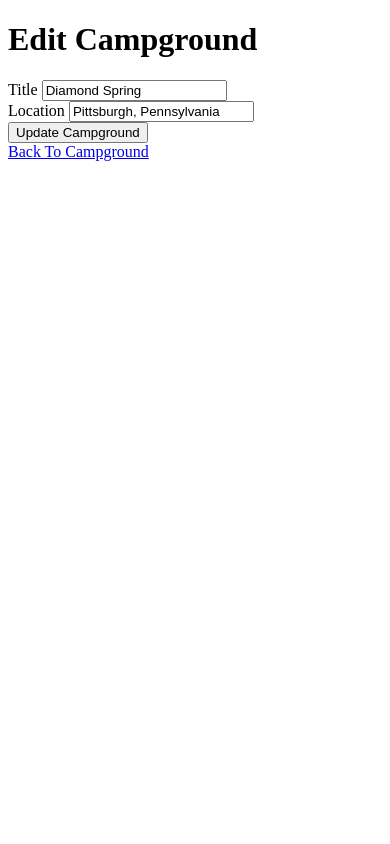
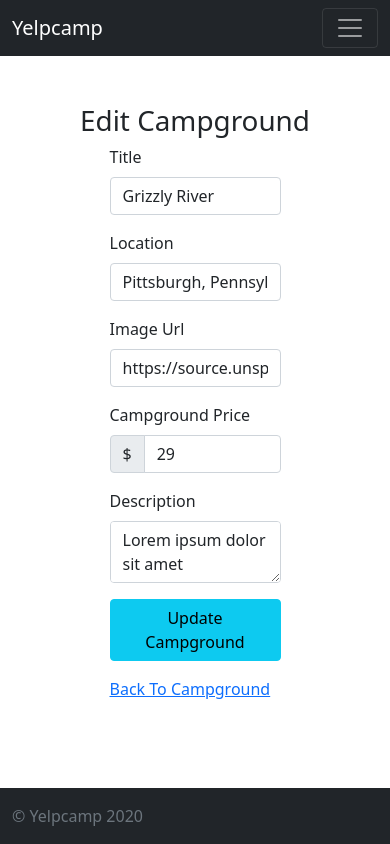
Before and after one commit to tanishgupta-git/Yelpcamp, a Node server app: page /campgrounds/600000000000000000000003/edit in a window 390 px wide. Run offline with Node 20, Linux system fonts and the light colour scheme; data comes from the database, SQL or seed files in the repository; some libraries are stand-ins or nearby versions.

Commit message:
added ejs-mate package and styling in the campgrounds files

```diff
--- a/app.js
+++ b/app.js
@@ -3,6 +3,7 @@ const express = require('express');
 const app = express();
 const path = require('path')
 const monogoose = require('mongoose');
+const ejsMate = require('ejs-mate');
 const methodOverride = require('method-override');
 const Campground = require('./models/campground');
 
@@ -18,6 +19,7 @@ db.on("error",console.error.bind(console,"connection error:"));
 db.once("open",() => {
     console.log("Database Connected");
 })
+app.engine('ejs',ejsMate);
 app.set('view engine','ejs');
 app.set('views',path.join(__dirname,"views"));
 app.use(express.urlencoded({ extended : true}));
--- a/models/campground.js
+++ b/models/campground.js
@@ -3,7 +3,8 @@ const Schema = monogoose.Schema;
 
 const CampgroundSchema = new Schema({
   title : String,
-  price : String,
+  image: String,
+  price : Number,
   description : String,
   location : String
 });
--- a/package.json
+++ b/package.json
@@ -4,6 +4,7 @@
   "description": "",
   "main": "app.js",
   "scripts": {
+    "start":"nodemon app.js",
     "test": "echo \"Error: no test specified\" && exit 1"
   },
   "author": "Tanish Gupta",
@@ -11,6 +12,7 @@
   "dependencies": {
     "dotenv": "^10.0.0",
     "ejs": "^3.1.6",
+    "ejs-mate": "^3.0.0",
     "express": "^4.17.1",
     "method-override": "^3.0.0",
     "mongoose": "^5.12.13"
--- a/seeds/index.js
+++ b/seeds/index.js
@@ -23,9 +23,13 @@ const seedDB = async () => {
     await Campground.deleteMany({});
     for (let i = 0; i < 50; i++) {
         const random1000 = Math.floor(Math.random() * 1000);
+        const price = Math.floor(Math.random() * 20 ) + 10;
         const camp = new Campground({
             location: `${cities[random1000].city}, ${cities[random1000].state}`,
-            title: `${sample(descriptors)} ${sample(places)}`
+            title: `${sample(descriptors)} ${sample(places)}`,
+            image: 'https://source.unsplash.com/collection/483251',
+            description:'Lorem ipsum dolor sit amet consectetur adipisicing elit. Iste cum, cupiditate veritatis dolores molestiae amet ullam aliquam tenetur quos. Consequatur neque repellendus recusandae eum fuga laborum doloribus ratione, aperiam odio?',
+            price:price
         })
         await camp.save();
     }
--- a/views/campgrounds/edit.ejs
+++ b/views/campgrounds/edit.ejs
@@ -1,26 +1,42 @@
-<!DOCTYPE html>
-<html lang="en">
-<head>
-    <meta charset="UTF-8">
-    <meta http-equiv="X-UA-Compatible" content="IE=edge">
-    <meta name="viewport" content="width=device-width, initial-scale=1.0">
-    <title>Edit Campground</title>
-</head>
-<body>
-    <h1>Edit Campground</h1>
-    <form action='/campgrounds/<%= campground.id %>?_method=PUT' method="POST">
-        <div>
-          <label for="title">Title</label>
-          <input  id="title" type="text" placeholder="title" name="campground[title]"
-           value="<%= campground.title %>" />
-       </div>
-       <div>
-          <label for="location">Location</label>
-          <input  id="location" type="text" placeholder="location" name="campground[location]"
-          value="<%= campground.location%>" />
-       </div>
-       <button>Update Campground</button>
-      </form>
-      <a href='/campgrounds'>Back To Campground</a>
-</body>
-</html>
+<% layout('layouts/boilerplate') %>
+<div class="row">
+    <h1 class="text-center">Edit Campground</h1>
+    <div class="col-6 offset-3">
+        <form action="/campgrounds/<%=campground._id%>?_method=PUT" method="POST">
+            <div class="mb-3">
+                <label class="form-label" for="title">Title</label>
+                <input class="form-control" type="text" id="title" name="campground[title]"
+                    value="<%=campground.title %>">
+            </div>
+            <div class="mb-3">
+                <label class="form-label" for="location">Location</label>
+                <input class="form-control" type="text" id="location" name="campground[location]"
+                    value="<%=campground.location %>">
+            </div>
+            <div class="mb-3">
+                <label class="form-label" for="image">Image Url</label>
+                <input class="form-control" type="text" id="image" name="campground[image]"
+                    value="<%=campground.image %>">
+            </div>
+            <div class="mb-3">
+                <label class="form-label" for="price">Campground Price</label>
+                <div class="input-group">
+                    <span class="input-group-text" id="price-label">$</span>
+                    <input type="text" class="form-control" id="price" placeholder="0.00" aria-label="price"
+                        aria-describedby="price-label" name="campground[price]" value="<%=campground.price %>">
+                </div>
+            </div>
+
+            <div class="mb-3">
+                <label class="form-label" for="description">Description</label>
+                <textarea class="form-control" type="text" id="description"
+                    name="campground[description]"><%= campground.description%></textarea>
+            </div>
+            <div class="mb-3">
+                <button class="btn btn-info">Update Campground</button>
+            </div>
+        </form>
+        <a href="/campgrounds/<%= campground._id%>">Back To Campground</a>
+
+    </div>
+</div>
--- /dev/null
+++ b/views/layouts/boilerplate.ejs
@@ -0,0 +1,19 @@
+<!DOCTYPE html>
+<html lang="en">
+<head>
+    <meta charset="UTF-8">
+    <meta http-equiv="X-UA-Compatible" content="IE=edge">
+    <meta name="viewport" content="width=device-width, initial-scale=1.0">
+    <title>Yelpcamp</title>
+    <link href="https://cdn.jsdelivr.net/npm/bootstrap@5.0.1/dist/css/bootstrap.min.css" rel="stylesheet" integrity="sha384-+0n0xVW2eSR5OomGNYDnhzAbDsOXxcvSN1TPprVMTNDbiYZCxYbOOl7+AMvyTG2x" crossorigin="anonymous">
+</head>
+<body class="d-flex flex-column vh-100">
+   <%- include('../partials/navbar.ejs') %>
+    <main class="container mt-5">
+            <%- body %>
+    </main>
+    <%- include('../partials/footer.ejs') %>
+    <script src="https://cdn.jsdelivr.net/npm/@popperjs/core@2.9.2/dist/umd/popper.min.js" integrity="sha384-IQsoLXl5PILFhosVNubq5LC7Qb9DXgDA9i+tQ8Zj3iwWAwPtgFTxbJ8NT4GN1R8p" crossorigin="anonymous"></script>
+    <script src="https://cdn.jsdelivr.net/npm/bootstrap@5.0.1/dist/js/bootstrap.min.js" integrity="sha384-Atwg2Pkwv9vp0ygtn1JAojH0nYbwNJLPhwyoVbhoPwBhjQPR5VtM2+xf0Uwh9KtT" crossorigin="anonymous"></script>
+</body>
+</html>
--- /dev/null
+++ b/views/partials/footer.ejs
@@ -0,0 +1,5 @@
+<footer class="footer bg-dark py-3 mt-auto">
+   <div class="container">
+       <span class="text-muted">&copy; Yelpcamp 2020</span>
+   </div>
+</footer>
--- /dev/null
+++ b/views/partials/navbar.ejs
@@ -0,0 +1,21 @@
+<nav class="navbar sticky-top navbar-expand-lg navbar-dark bg-dark">
+    <div class="container-fluid">
+      <a class="navbar-brand" href="#">Yelpcamp</a>
+      <button class="navbar-toggler" type="button" data-bs-toggle="collapse" data-bs-target="#navbarNav" aria-controls="navbarNav" aria-expanded="false" aria-label="Toggle navigation">
+        <span class="navbar-toggler-icon"></span>
+      </button>
+      <div class="collapse navbar-collapse" id="navbarNav">
+        <ul class="navbar-nav">
+          <li class="nav-item">
+            <a class="nav-link" aria-current="page" href="/">Home</a>
+          </li>
+          <li class="nav-item">
+            <a class="nav-link" href="/campgrounds">Campgrounds</a>
+          </li>
+          <li class="nav-item">
+            <a class="nav-link" href="/campgrounds/new">New Campground</a>
+          </li>
+        </ul>
+      </div>
+    </div>
+  </nav>
```
Also changed, not shown: views/campgrounds/index.ejs (+25 -19 lines), views/campgrounds/new.ejs (+37 -23 lines), views/campgrounds/show.ejs (+25 -20 lines), 1 other file.
